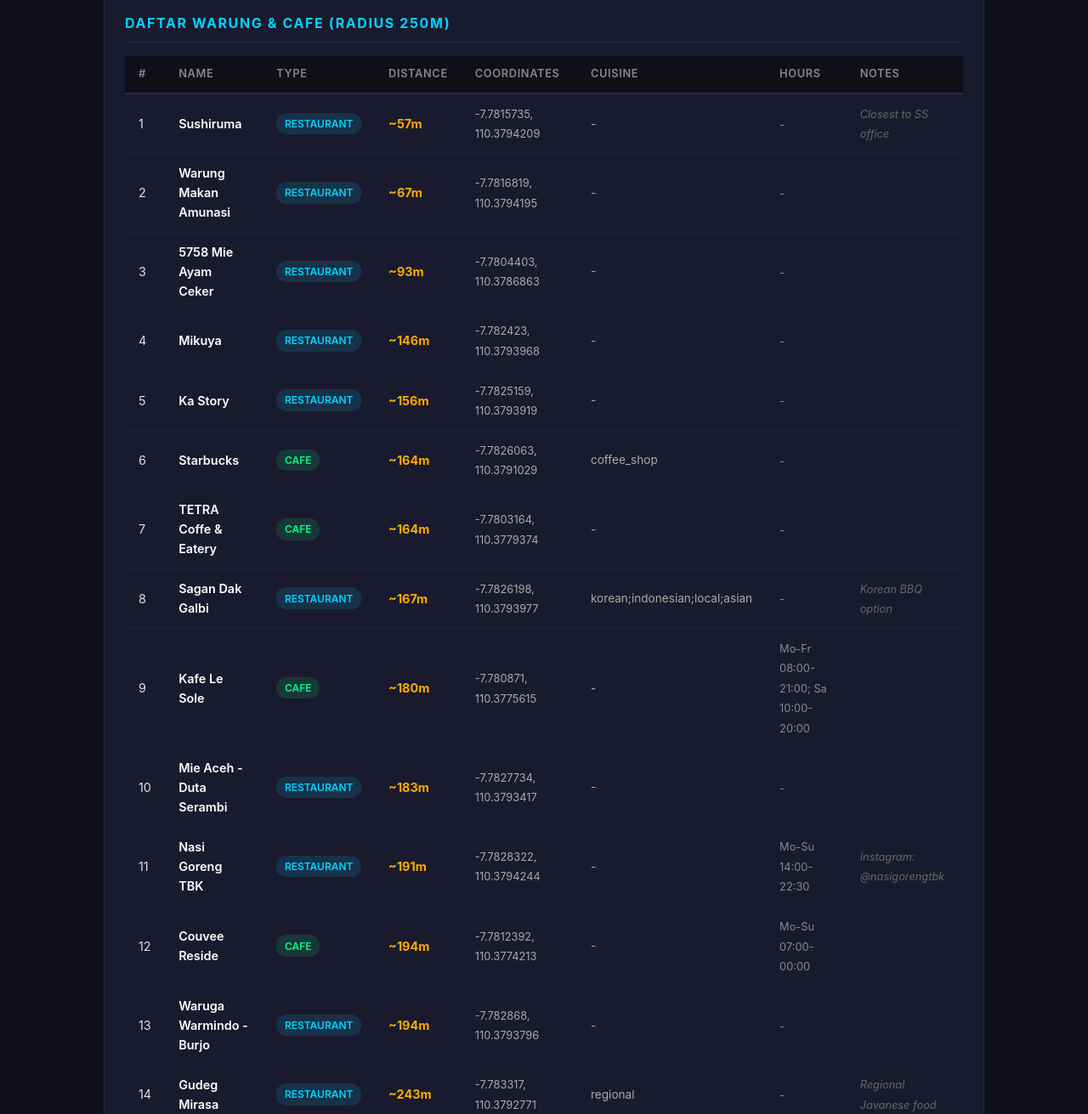
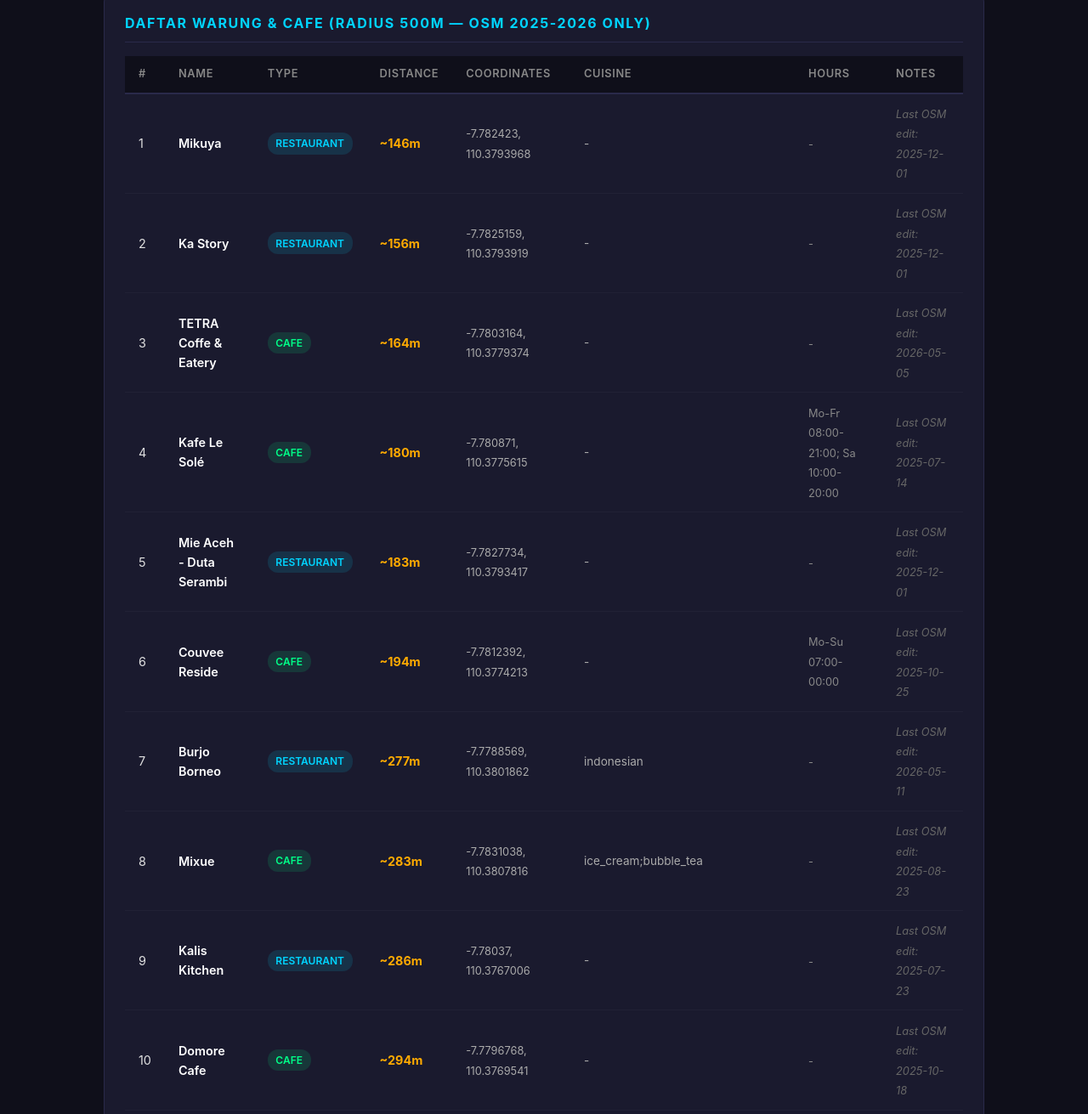
Before and after one commit to dimasbaguspm/warung-makan-sekitar-ss, a plain HTML site: page index.html in a window 1280 px wide. Shown: the part 565-1876 px from the top of the page at 85% size. Drawn offline with Linux system fonts and the light colour scheme.

Commit message:
refresh: 500m radius, OSM timestamp 2025-2026 only (13 places)

```diff
--- a/data.json
+++ b/data.json
@@ -1,187 +1,31 @@
 {
   "project": "Warung Makan Sekitar SS",
-  "tagline": "Daftar warung makan & cafe dalam radius 250m dari kantor SoftwareSeni",
+  "tagline": "Daftar warung makan & cafe dalam radius 500m dari kantor SoftwareSeni — OSM 2025-2026",
   "location": "SoftwareSeni — Jl. Profesor Doktor Herman Johannes No.1125, Gondokusuman, Yogyakarta",
   "office_coordinates": { "lat": -7.7811310, "lon": 110.3791662 },
-  "radius_meters": 250,
+  "radius_meters": 500,
+  "osm_filter": "OSM timestamp 2025-2026 only",
   "sources": ["OpenStreetMap Overpass API (2026-05-31)"],
-
   "warungs": [
-    {
-      "id": 1,
-      "name": "Sushiruma",
-      "type": "restaurant",
-      "distance_m": 57,
-      "lat": -7.7815735,
-      "lon": 110.3794209,
-      "cuisine": "-",
-      "hours": "-",
-      "phone": "-",
-      "notes": "Closest to SS office"
-    },
-    {
-      "id": 2,
-      "name": "Warung Makan Amunasi",
-      "type": "restaurant",
-      "distance_m": 67,
-      "lat": -7.7816819,
-      "lon": 110.3794195,
-      "cuisine": "-",
-      "hours": "-",
-      "phone": "-",
-      "notes": ""
-    },
-    {
-      "id": 3,
-      "name": "5758 Mie Ayam Ceker",
-      "type": "restaurant",
-      "distance_m": 93,
-      "lat": -7.7804403,
-      "lon": 110.3786863,
-      "cuisine": "-",
-      "hours": "-",
-      "phone": "-",
-      "notes": ""
-    },
-    {
-      "id": 4,
-      "name": "Mikuya",
-      "type": "restaurant",
-      "distance_m": 146,
-      "lat": -7.782423,
-      "lon": 110.3793968,
-      "cuisine": "-",
-      "hours": "-",
-      "phone": "-",
-      "notes": ""
-    },
-    {
-      "id": 5,
-      "name": "Ka Story",
-      "type": "restaurant",
-      "distance_m": 156,
-      "lat": -7.7825159,
-      "lon": 110.3793919,
-      "cuisine": "-",
-      "hours": "-",
-      "phone": "-",
-      "notes": ""
-    },
-    {
-      "id": 6,
-      "name": "Starbucks",
-      "type": "cafe",
-      "distance_m": 164,
-      "lat": -7.7826063,
-      "lon": 110.3791029,
-      "cuisine": "coffee_shop",
-      "hours": "-",
-      "phone": "-",
-      "notes": ""
-    },
-    {
-      "id": 7,
-      "name": "TETRA Coffe & Eatery",
-      "type": "cafe",
-      "distance_m": 164,
-      "lat": -7.7803164,
-      "lon": 110.3779374,
-      "cuisine": "-",
-      "hours": "-",
-      "phone": "-",
-      "notes": ""
-    },
-    {
-      "id": 8,
-      "name": "Sagan Dak Galbi",
-      "type": "restaurant",
-      "distance_m": 167,
-      "lat": -7.7826198,
-      "lon": 110.3793977,
-      "cuisine": "korean;indonesian;local;asian",
-      "hours": "-",
-      "phone": "-",
-      "notes": "Korean BBQ option"
-    },
-    {
-      "id": 9,
-      "name": "Kafe Le Sole",
-      "type": "cafe",
-      "distance_m": 180,
-      "lat": -7.780871,
-      "lon": 110.3775615,
-      "cuisine": "-",
-      "hours": "Mo-Fr 08:00-21:00; Sa 10:00-20:00",
-      "phone": "-",
-      "notes": ""
-    },
-    {
-      "id": 10,
-      "name": "Mie Aceh - Duta Serambi",
-      "type": "restaurant",
-      "distance_m": 183,
-      "lat": -7.7827734,
-      "lon": 110.3793417,
-      "cuisine": "-",
-      "hours": "-",
-      "phone": "-",
-      "notes": ""
-    },
-    {
-      "id": 11,
-      "name": "Nasi Goreng TBK",
-      "type": "restaurant",
-      "distance_m": 191,
-      "lat": -7.7828322,
-      "lon": 110.3794244,
-      "cuisine": "-",
-      "hours": "Mo-Su 14:00-22:30",
-      "phone": "+62 822-4228-9393",
-      "notes": "Instagram: @nasigorengtbk"
-    },
-    {
-      "id": 12,
-      "name": "Couvee Reside",
-      "type": "cafe",
-      "distance_m": 194,
-      "lat": -7.7812392,
-      "lon": 110.3774213,
-      "cuisine": "-",
-      "hours": "Mo-Su 07:00-00:00",
-      "phone": "-",
-      "notes": ""
-    },
-    {
-      "id": 13,
-      "name": "Waruga Warmindo - Burjo",
-      "type": "restaurant",
-      "distance_m": 194,
-      "lat": -7.782868,
-      "lon": 110.3793796,
-      "cuisine": "-",
-      "hours": "-",
-      "phone": "-",
-      "notes": ""
-    },
-    {
-      "id": 14,
-      "name": "Gudeg Mirasa",
-      "type": "restaurant",
-      "distance_m": 243,
-      "lat": -7.783317,
-      "lon": 110.3792771,
-      "cuisine": "regional",
-      "hours": "-",
-      "phone": "-",
-      "notes": "Regional Javanese food"
-    }
+    { "id": 1,  "name": "Mikuya",                "type": "restaurant", "distance_m": 146, "lat": -7.782423,  "lon": 110.3793968, "cuisine": "-",                         "hours": "-",           "phone": "-", "notes": "Last OSM edit: 2025-12-01" },
+    { "id": 2,  "name": "Ka Story",               "type": "restaurant", "distance_m": 156, "lat": -7.7825159, "lon": 110.3793919, "cuisine": "-",                         "hours": "-",           "phone": "-", "notes": "Last OSM edit: 2025-12-01" },
+    { "id": 3,  "name": "TETRA Coffe & Eatery",   "type": "cafe",       "distance_m": 164, "lat": -7.7803164, "lon": 110.3779374, "cuisine": "-",                         "hours": "-",           "phone": "-", "notes": "Last OSM edit: 2026-05-05" },
+    { "id": 4,  "name": "Kafe Le Solé",           "type": "cafe",       "distance_m": 180, "lat": -7.780871,  "lon": 110.3775615, "cuisine": "-",                         "hours": "Mo-Fr 08:00-21:00; Sa 10:00-20:00", "phone": "-", "notes": "Last OSM edit: 2025-07-14" },
+    { "id": 5,  "name": "Mie Aceh - Duta Serambi","type": "restaurant", "distance_m": 183, "lat": -7.7827734, "lon": 110.3793417, "cuisine": "-",                         "hours": "-",           "phone": "-", "notes": "Last OSM edit: 2025-12-01" },
+    { "id": 6,  "name": "Couvee Reside",          "type": "cafe",       "distance_m": 194, "lat": -7.7812392, "lon": 110.3774213, "cuisine": "-",                         "hours": "Mo-Su 07:00-00:00", "phone": "-", "notes": "Last OSM edit: 2025-10-25" },
+    { "id": 7,  "name": "Burjo Borneo",            "type": "restaurant", "distance_m": 277, "lat": -7.7788569, "lon": 110.3801862, "cuisine": "indonesian",               "hours": "-",           "phone": "-", "notes": "Last OSM edit: 2026-05-11" },
+    { "id": 8,  "name": "Mixue",                  "type": "cafe",       "distance_m": 283, "lat": -7.7831038, "lon": 110.3807816, "cuisine": "ice_cream;bubble_tea",  "hours": "-",           "phone": "-", "notes": "Last OSM edit: 2025-08-23" },
+    { "id": 9,  "name": "Kalis Kitchen",         "type": "restaurant", "distance_m": 286, "lat": -7.78037,   "lon": 110.3767006, "cuisine": "-",                         "hours": "-",           "phone": "-", "notes": "Last OSM edit: 2025-07-23" },
+    { "id": 10, "name": "Domore Cafe",            "type": "cafe",       "distance_m": 294, "lat": -7.7796768, "lon": 110.3769541, "cuisine": "-",                         "hours": "-",           "phone": "-", "notes": "Last OSM edit: 2025-10-18" },
+    { "id": 11, "name": "GeBack",                 "type": "cafe",       "distance_m": 303, "lat": -7.7796962, "lon": 110.3768438, "cuisine": "-",                         "hours": "-",           "phone": "-", "notes": "Last OSM edit: 2026-05-05" },
+    { "id": 12, "name": "Gudeg Sagan",            "type": "restaurant", "distance_m": 370, "lat": -7.777852,  "lon": 110.3797797, "cuisine": "indonesian",               "hours": "-",           "phone": "-", "notes": "Last OSM edit: 2026-03-17" },
+    { "id": 13, "name": "Bincang Kopi",           "type": "cafe",       "distance_m": 495, "lat": -7.7780601, "lon": 110.3759366, "cuisine": "coffee_shop;indonesian;noodles;tea", "hours": "Mo-Su 17:30-23:30", "phone": "-", "notes": "Last OSM edit: 2026-03-17" }
   ],
-
   "summary": {
-    "total": 14,
-    "restaurants": 10,
-    "cafes": 4,
-    "closest": "Sushiruma (57m)",
-    "furthest": "Gudeg Mirasa (243m)"
+    "total": 13,
+    "restaurants": 7,
+    "cafes": 6,
+    "closest": "Mikuya (146m)",
+    "furthest": "Bincang Kopi (495m)"
   }
 }
--- a/index.html
+++ b/index.html
@@ -3,7 +3,7 @@
 <head>
   <meta charset="UTF-8">
   <meta name="viewport" content="width=device-width, initial-scale=1.0">
-  <title>Warung Makan Sekitar SS — Radius 250m</title>
+  <title>Warung Makan Sekitar SS — Radius 500m — OSM 2025-2026 only</title>
   <style>
     * { margin: 0; padding: 0; box-sizing: border-box; }
     body {
@@ -145,7 +145,7 @@
     <div class="summary-row" id="summary-row"></div>
 
     <div class="card">
-      <h2>Daftar Warung & Cafe (Radius 250m)</h2>
+      <h2>Daftar Warung & Cafe (Radius 500m — OSM 2025-2026 only)</h2>
       <table>
         <thead>
           <tr>
```
